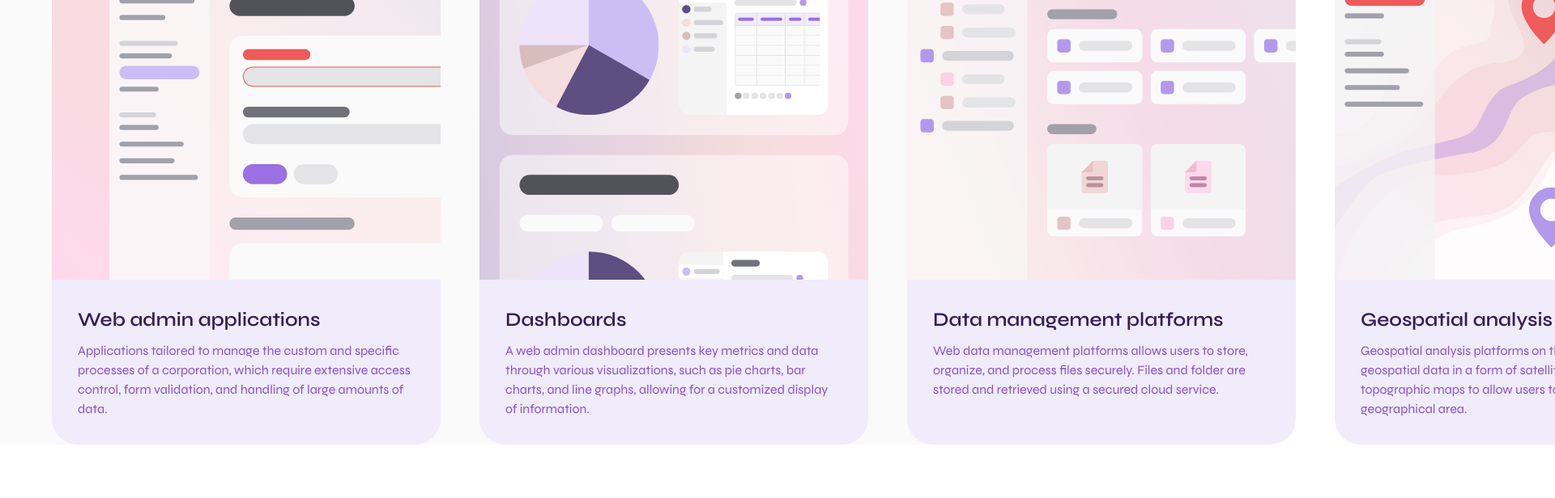
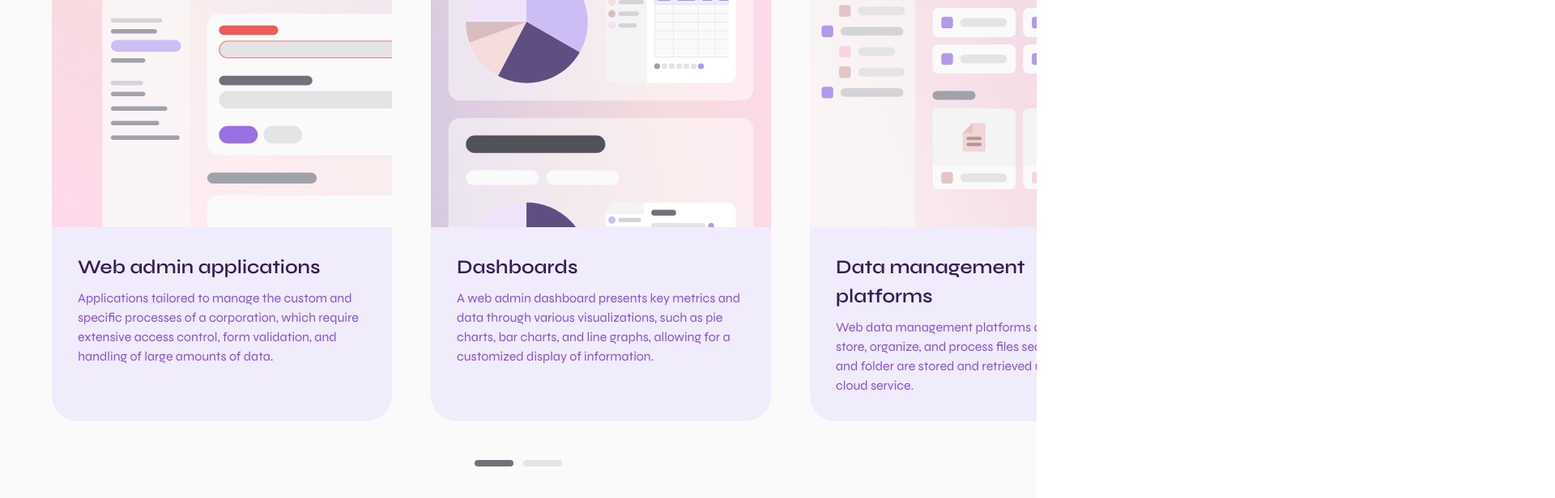
Before and after one commit to prawsang/prawsang-dev, a Next.js app: page / in a window 1280 px wide. Shown: the part 1848-2464 px from the top of the page at 81% size, 1920 px wide, since content can reach past the window. Before the commit the page ends 2398 px from the top, so only its background shows below. Built offline with nearby package versions, Linux system fonts and the light colour scheme.

Commit message:
working carousel

```diff
--- a/app/globals.scss
+++ b/app/globals.scss
@@ -18,6 +18,8 @@ main {
 
 .page-container {
   background-color: var(--bg);
+  max-width: 100vw;
+  overflow: hidden;
 }
 
 section {
--- /dev/null
+++ b/app/styles/components/common/_carousel.scss
@@ -0,0 +1,39 @@
+.carousel {
+  position: relative;
+
+  .carousel-cards-wrapper {
+    display: flex;
+    overflow-x: auto;
+    -ms-overflow-style: none; /* Internet Explorer 10+ */
+    scrollbar-width: none; /* Firefox */
+  }
+
+  .carousel-cards-wrapper::-webkit-scrollbar {
+    display: none; /* Safari and Chrome */
+  }
+
+  .carousel-pre {
+    width: calc(max(5vw, (100vw - 1440px)/2));
+    flex-shrink: 0;
+  }
+
+  .indicators {
+    display: flex;
+    width: 100%;
+    justify-content: center;
+    @apply my-6;
+    .indicator {
+      &:not(:last-child) {
+        margin-right: 12px;
+      }
+      border-radius: 4px;
+      width: 48px;
+      height: 8px;
+      cursor: pointer;
+      background-color: var(--carousel-indicator-inactive-bg);
+      &.active {
+        background-color: var(--carousel-indicator-active-bg);
+      }
+    }
+  }
+}
--- a/app/styles/components/common/_index.scss
+++ b/app/styles/components/common/_index.scss
@@ -1,2 +1,3 @@
+@import './carousel';
 @import './chip';
 @import './switch';
--- a/app/styles/components/home/_hero.scss
+++ b/app/styles/components/home/_hero.scss
@@ -122,14 +122,14 @@
   .round-3 {
     background: transparent;
     background: radial-gradient(
-      rgba(255, 158, 98, 0.8) 0,
+      rgba(255, 158, 98, 1) 0,
       rgba(221, 179, 255, 0) 50%
     );
     height: 100%;
     aspect-ratio: 1;
     opacity: 0.8;
     left: 50%;
-    animation: moveInCircle 15s linear infinite;
+    animation: moveInCircle 40s linear infinite;
     transform-origin: calc(70vw);
   }
 
@@ -206,11 +206,11 @@
 
   .round-3 {
     background: transparent;
-    background: radial-gradient(rgb(49, 23, 63) 0, rgba(69, 64, 115, 0) 50%);
+    background: radial-gradient(rgb(95, 56, 24) 0, rgba(69, 64, 115, 0) 50%);
   }
 
   .round-4 {
     background: transparent;
-    background: radial-gradient(rgb(76, 11, 56) 0, rgba(69, 64, 115, 0) 50%);
+    background: radial-gradient(rgb(99, 12, 73) 0, rgba(69, 64, 115, 0) 50%);
   }
 }
--- a/app/styles/components/home/_projects.scss
+++ b/app/styles/components/home/_projects.scss
@@ -1,33 +1,22 @@
-.carousel-wrapper {
-  position: relative;
-}
-
-.carousel {
-  display: flex;
-  position: relative;
-  top: 0;
-  left: 0;
-
-  .carousel-card {
-    width: 480px;
+.project-carousel-card {
+  width: 420px;
   align-self: stretch;
   margin-right: 48px;
   background-color: var(--carousel-panel-bg);
   border-radius: 32px;
   overflow: hidden;
   flex-shrink: 0;
-    .carousel-card-content {
+  .project-carousel-card-content {
     padding: 32px;
   }
-    .carousel-card-header {
+  .project-carousel-card-header {
     color: var(--carousel-panel-header-text);
     font-size: 1.5rem;
   }
-    .carousel-card-text {
+  .project-carousel-card-text {
     color: var(--carousel-panel-text);
   }
-    .carousel-card-image {
+  .project-carousel-card-image {
     width: 100%;
   }
 }
-}
--- /dev/null
+++ b/components/common/Carousel.tsx
@@ -0,0 +1,140 @@
+'use client'
+
+import { useTimeoutState } from '@/hooks/useTimeoutState'
+import { useEffect, useRef, useState } from 'react'
+
+const getWindowWidth = () => {
+  if (typeof window !== 'undefined') {
+    const width = window?.innerWidth
+    return width || 0
+  } else return 0
+}
+
+const getPre = (windowWidth: number) => {
+  return Math.max(windowWidth * 0.05, (windowWidth - 1440) / 2)
+}
+
+const getCardsPerPage = (
+  windowWidth: number,
+  cardWidth: number,
+  gap: number
+) => {
+  return Math.floor((windowWidth - getPre(windowWidth)) / (cardWidth + gap))
+}
+export default function Carousel({
+  children,
+  cardWidth,
+  gap,
+  totalCards,
+}: {
+  children: React.ReactNode
+  cardWidth: number
+  gap: number
+  totalCards: number
+}) {
+  const scrollContainer = useRef<HTMLDivElement>(null)
+  const [windowWidth, setWindowWidth] = useState<number>(() => {
+    return getWindowWidth()
+  })
+  const [indicatorCount, setIndicatorCount] = useState<number>(0)
+  const [activeIndicator, setActiveIndicator] = useState<number>(0)
+  const [indicatorPositions, setIndicatorPositions] = useState<number[]>([])
+  const [ignoreScrollEvent, setIgnoreScrollEvent] =
+    useTimeoutState<boolean>(false)
+
+  // Calculate indicator count
+  useEffect(() => {
+    const cardsPerPage = getCardsPerPage(windowWidth, cardWidth, gap)
+    const _indicatorCount = Math.ceil(
+      (scrollContainer.current?.scrollWidth || 0 + gap) / windowWidth
+    )
+    setIndicatorCount(_indicatorCount)
+    const arr = []
+    for (let i = 0; i < _indicatorCount; i++) {
+      arr.push(i * cardsPerPage * (cardWidth + gap))
+    }
+    setIndicatorPositions(arr)
+  }, [windowWidth, cardWidth, gap, totalCards])
+
+  // Resize observer to recalculate indicator count
+  useEffect(() => {
+    if (scrollContainer.current) {
+      const observer = new ResizeObserver((entries) => {
+        for (const entry of entries) {
+          setWindowWidth(entry.contentRect.width)
+        }
+      })
+
+      observer.observe(scrollContainer.current)
+
+      // Cleanup function
+      return () => {
+        observer.disconnect()
+      }
+    }
+  }, [])
+
+  const onIndicatorClick = (i: number) => {
+    if (!scrollContainer.current) return
+    const currentIndicator = activeIndicator
+    setIgnoreScrollEvent(true, {
+      timeout: Math.abs(currentIndicator - i) * 600,
+    })
+    setActiveIndicator(i)
+    if (i === 0) {
+      scrollContainer.current.scrollTo({ left: 0, behavior: 'smooth' })
+      return
+    }
+
+    const cardsPerPage = getCardsPerPage(windowWidth, cardWidth, gap)
+    scrollContainer.current.scrollTo({
+      left: getPre(windowWidth) + cardsPerPage * i * (cardWidth + gap) - gap,
+      behavior: 'smooth',
+    })
+  }
+
+  const handleScroll = () => {
+    if (ignoreScrollEvent) return
+    if (scrollContainer.current) {
+      let closest = 0
+      if (
+        scrollContainer.current.scrollLeft >=
+        scrollContainer.current.scrollWidth - windowWidth
+      ) {
+        setActiveIndicator(indicatorCount - 1)
+        return
+      }
+      for (let i = 0; i < indicatorPositions.length; i++) {
+        if (indicatorPositions[i] >= scrollContainer.current.scrollLeft) {
+          break
+        }
+        closest = i
+      }
+      setActiveIndicator(closest)
+    }
+  }
+
+  return (
+    <div className="carousel">
+      <div
+        className="carousel-cards-wrapper"
+        ref={scrollContainer}
+        onScroll={handleScroll}
+      >
+        <div className="carousel-pre" />
+        {children}
+      </div>
+      <div className="content-container">
+        <div className="indicators">
+          {[...Array(indicatorCount)].map((_, i) => (
+            <div
+              key={'indicator-' + i}
+              className={`indicator ${activeIndicator === i && 'active'}`}
+              onClick={() => onIndicatorClick(i)}
+            />
+          ))}
+        </div>
+      </div>
+    </div>
+  )
+}
--- /dev/null
+++ b/components/home/ProjectCarouselCard.tsx
@@ -0,0 +1,28 @@
+'use client'
+
+import { ThemeContext } from '@/contexts/ThemeContext'
+import { FC, SVGProps, useContext } from 'react'
+
+export default function ProjectCarouselCard({
+  SvgLight,
+  SvgDark,
+  header,
+  text,
+}: {
+  SvgLight: FC<SVGProps<SVGElement>>
+  SvgDark: FC<SVGProps<SVGElement>>
+  header: string
+  text: string
+}) {
+  const { theme } = useContext(ThemeContext)
+
+  return (
+    <div className="project-carousel-card">
+      {theme === 'dark' ? <SvgDark /> : <SvgLight />}
+      <div className="project-carousel-card-content">
+        <h3 className="project-carousel-card-header mb-1">{header}</h3>
+        <p className="project-carousel-card-text">{text}</p>
+      </div>
+    </div>
+  )
+}
--- a/components/home/Projects.tsx
+++ b/components/home/Projects.tsx
@@ -10,8 +10,9 @@ import DashboardDark from '@/public/images/projects/dashboard-dark.svg'
 import DataManagementDark from '@/public/images/projects/data-management-dark.svg'
 import GeospatialDark from '@/public/images/projects/geospatial-dark.svg'
 import LandingPageDark from '@/public/images/projects/landing-page-dark.svg'
-import { FC, SVGProps, useContext } from 'react'
-import { ThemeContext } from '@/contexts/ThemeContext'
+import { FC, SVGProps } from 'react'
+import ProjectCarouselCard from './ProjectCarouselCard'
+import Carousel from '../common/Carousel'
 
 interface ProjectCarouselCardData {
   svg: FC<SVGProps<SVGElement>>
@@ -54,24 +55,22 @@ const CAROUSEL_DATA: ProjectCarouselCardData[] = [
 ]
 
 export default function Projects() {
-  const { theme } = useContext(ThemeContext)
-
   return (
     <section>
       <div className="content-container">
         <h1 className="bold mb-6">Some projects I have worked on</h1>
-        <div className="carousel">
-          {CAROUSEL_DATA.map((d, i) => (
-            <div key={'carousel' + '-' + i} className="carousel-card">
-              {theme === 'dark' ? <d.svgDark /> : <d.svg />}
-              <div className="carousel-card-content">
-                <h3 className="carousel-card-header mb-1">{d.header}</h3>
-                <p className="carousel-card-text">{d.text}</p>
-              </div>
-            </div>
-          ))}
-        </div>
       </div>
+      <Carousel cardWidth={420} gap={48} totalCards={CAROUSEL_DATA.length}>
+        {CAROUSEL_DATA.map((d, i) => (
+          <ProjectCarouselCard
+            key={'carousel' + '-' + i}
+            SvgLight={d.svg}
+            SvgDark={d.svgDark}
+            text={d.text}
+            header={d.header}
+          />
+        ))}
+      </Carousel>
     </section>
   )
 }
--- /dev/null
+++ b/hooks/useTimeoutState.tsx
@@ -0,0 +1,25 @@
+import { SetStateAction, useCallback, useState } from 'react'
+
+export const useTimeoutState = <T,>(
+  defaultState: T
+): [T, (action: SetStateAction<T>, opts?: { timeout: number }) => void] => {
+  const [state, _setState] = useState<T>(defaultState)
+  const [currentTimeoutId, setCurrentTimeoutId] = useState<
+    NodeJS.Timeout | undefined
+  >()
+
+  const setState = useCallback(
+    (action: SetStateAction<T>, opts?: { timeout: number }) => {
+      if (currentTimeoutId != null) {
+        clearTimeout(currentTimeoutId)
+      }
+
+      _setState(action)
+
+      const id = setTimeout(() => _setState(defaultState), opts?.timeout)
+      setCurrentTimeoutId(id)
+    },
+    [currentTimeoutId, defaultState]
+  )
+  return [state, setState]
+}
```
Also changed, not shown: public/images/projects/dashboard-dark.svg. Lines whose indentation alone changed are shown as unchanged.
